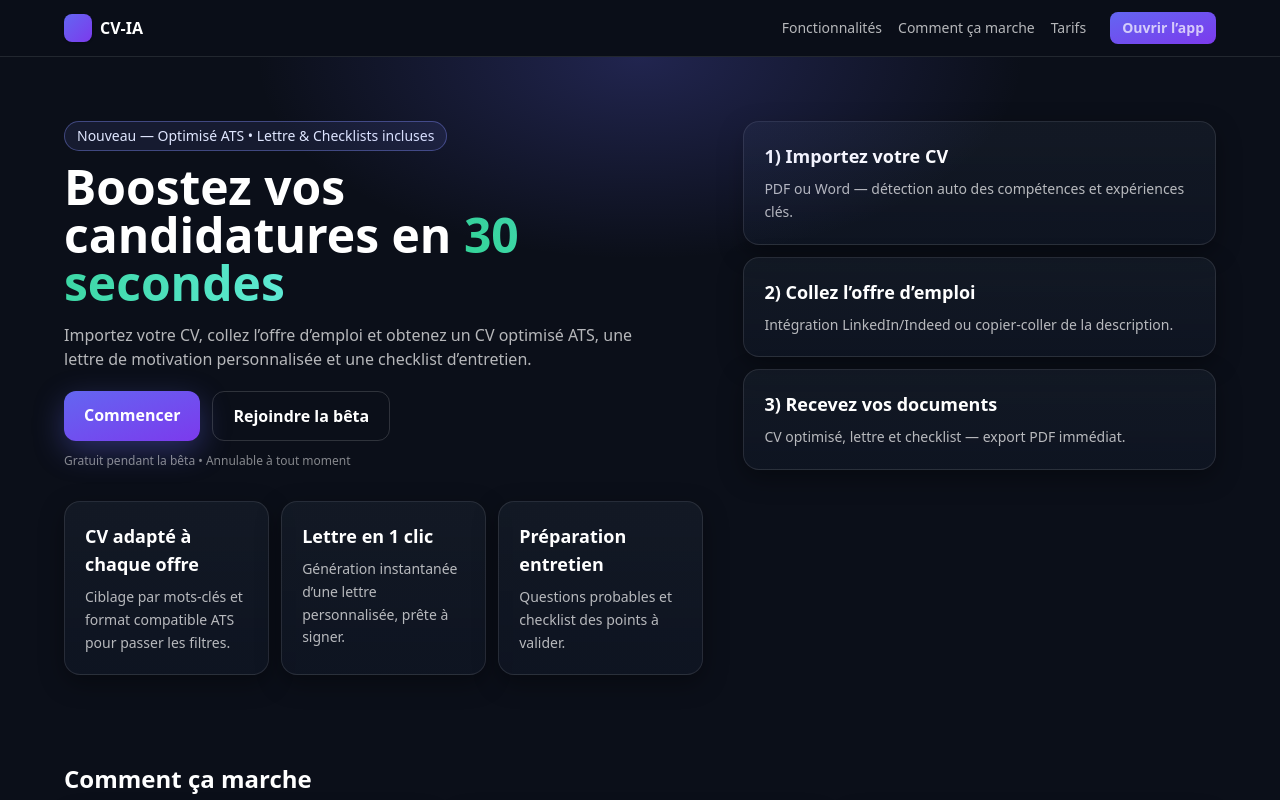
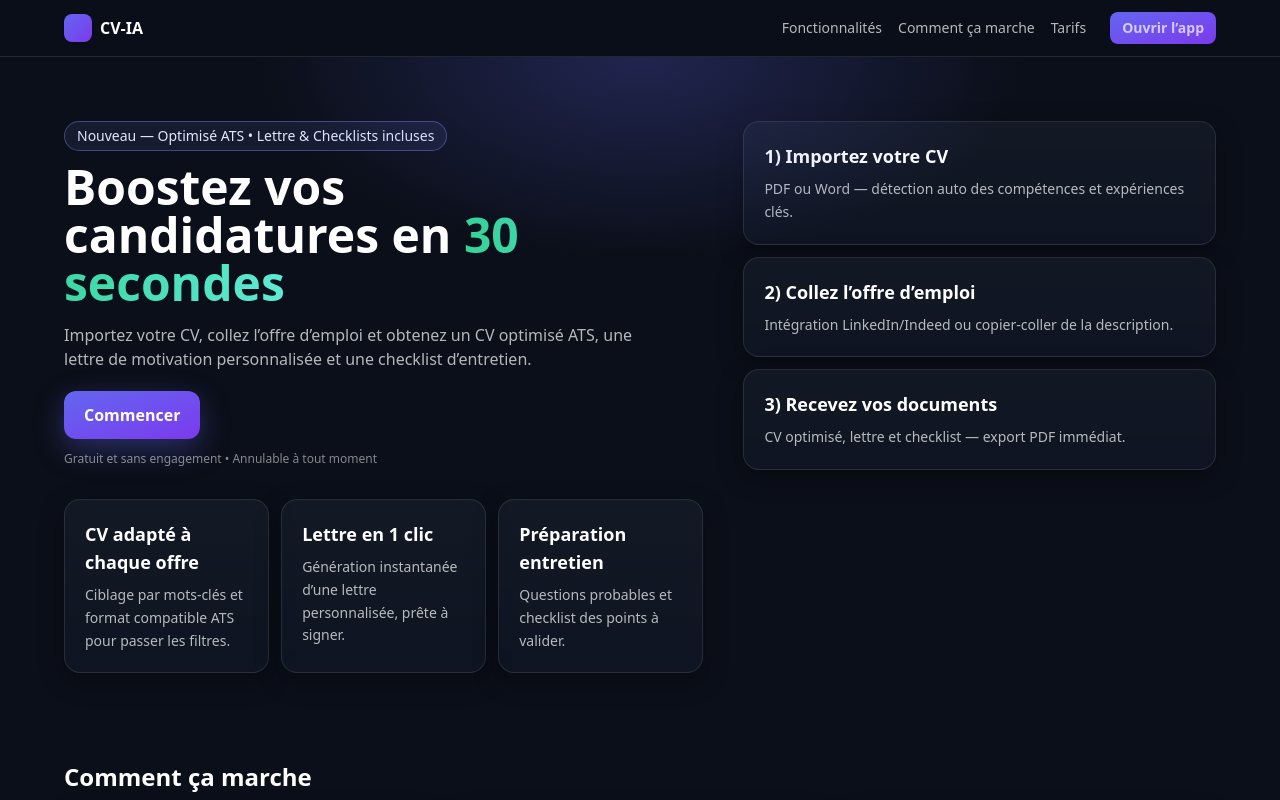
Before and after one commit to Gaillard77/cv-ia-rescue, a Next.js app: page / in a window 1280 px wide. Shown: the top 800 px of the page. Built offline with nearby package versions, Linux system fonts and the light colour scheme.

Commit message:
Update index.jsx

```diff
--- a/pages/index.jsx
+++ b/pages/index.jsx
@@ -115,15 +115,9 @@ export default function Landing() {
   >
     Commencer
   </Link>
-                <a
-                  href="#tarifs"
-                  className="rounded-xl px-5 py-3 font-semibold border border-white/15 hover:border-indigo-400/50"
-                >
-                  Rejoindre la bêta
-                </a>
 </div>
 <div className="text-white/50 text-xs mt-3">
-                Gratuit pendant la bêta • Annulable à tout moment
+  Gratuit et sans engagement • Annulable à tout moment
 </div>
 
               {/* features */}
```
Lines whose indentation alone changed are shown as unchanged.
